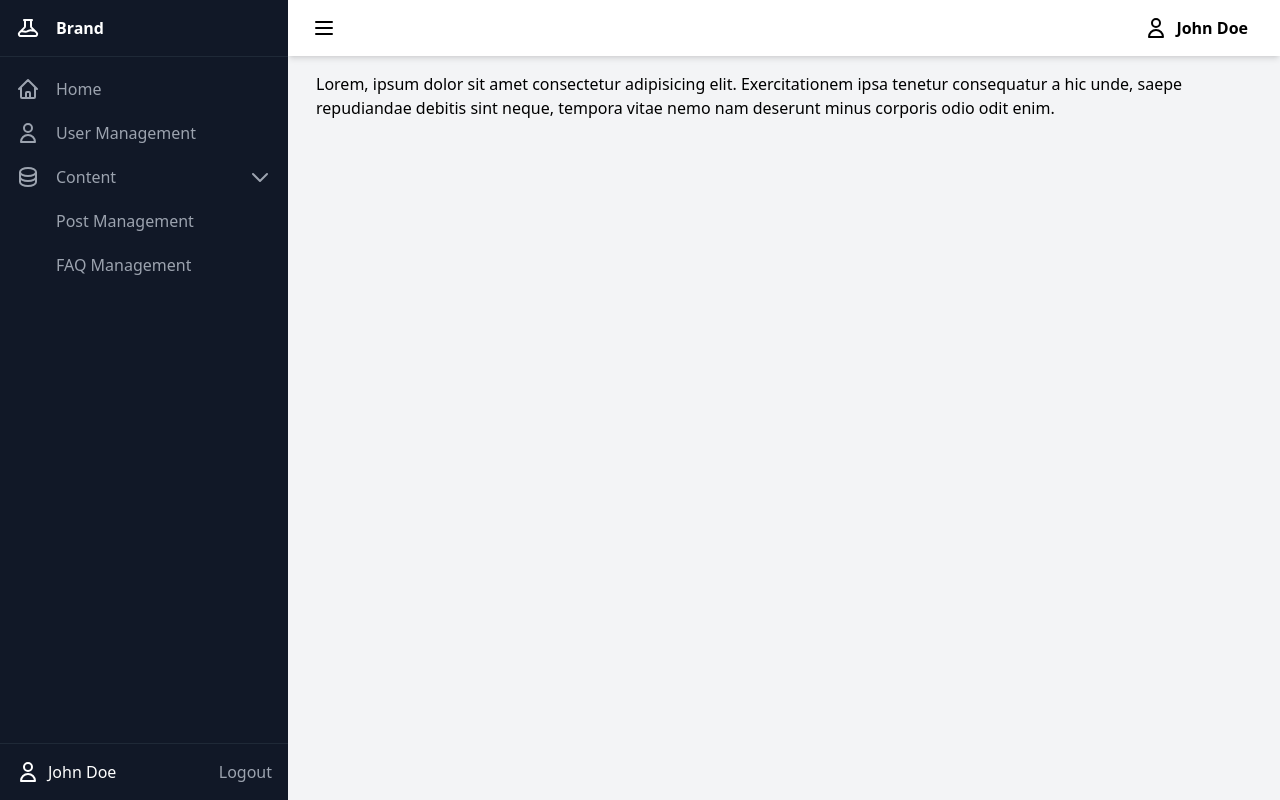
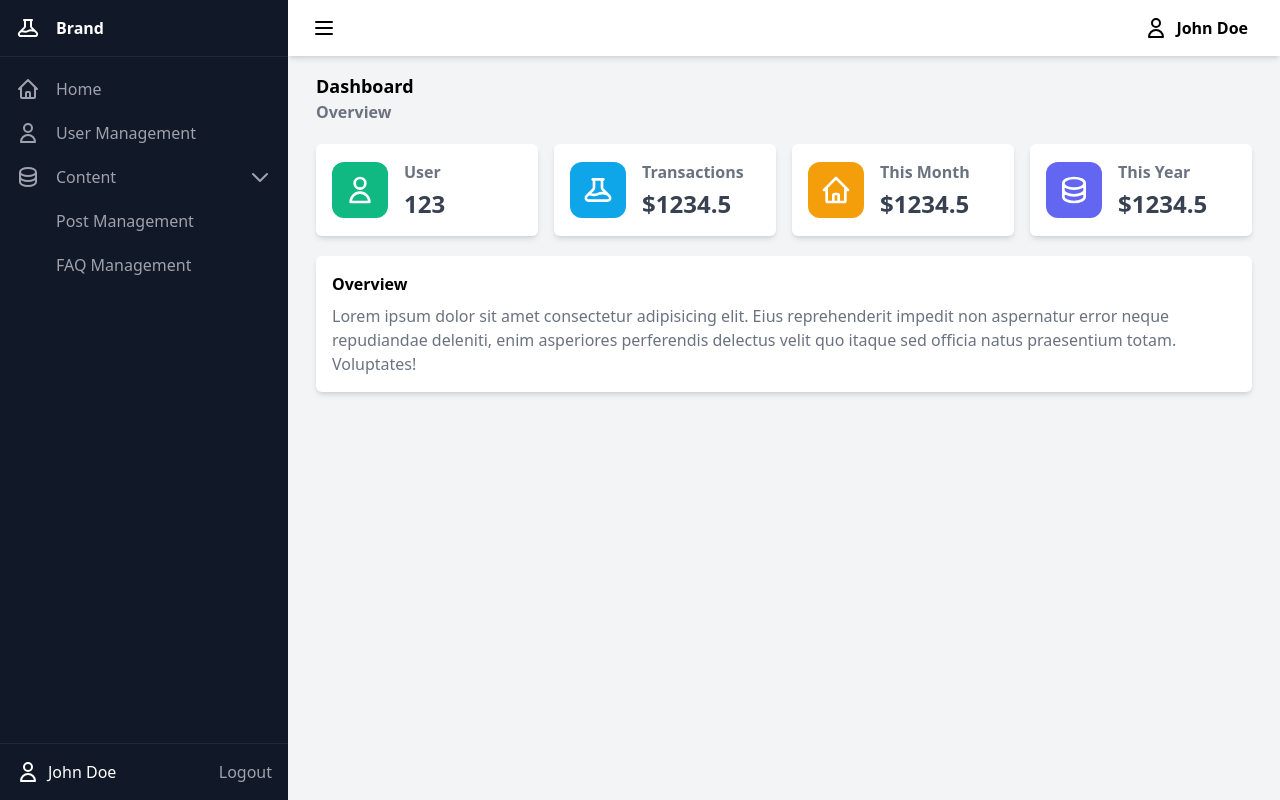
Before and after one commit to gravitano/vue3-tailwind-kit, a Vue app: page / in a window 1280 px wide. Built offline with nearby package versions, Linux system fonts and the light colour scheme.

Commit message:
feat: add simple dashboard ui

```diff
--- a/src/pages/HomeView.vue
+++ b/src/pages/HomeView.vue
@@ -1,9 +1,68 @@
-<script setup lang="ts"></script>
+<script setup lang="ts">
+import { ref } from 'vue';
+import IconBreaker from '@/components/icons/IconBreaker.vue';
+import IconDatabase from '@/components/icons/IconDatabase.vue';
+import IconUser from '@/components/icons/IconUser.vue';
+import IconHome from '@/components/icons/IconHome.vue';
+
+const stats = ref([
+  {
+    text: 'User',
+    value: '123',
+    icon: IconUser,
+    colorClass: 'bg-emerald-500',
+  },
+  {
+    text: 'Transactions',
+    value: '$1234.5',
+    icon: IconBreaker,
+    colorClass: 'bg-sky-500',
+  },
+  {
+    text: 'This Month',
+    value: '$1234.5',
+    icon: IconHome,
+    colorClass: 'bg-amber-500',
+  },
+  {
+    text: 'This Year',
+    value: '$1234.5',
+    icon: IconDatabase,
+    colorClass: 'bg-indigo-500',
+  },
+]);
+</script>
 
 <template>
-  <div>
-    Lorem, ipsum dolor sit amet consectetur adipisicing elit. Exercitationem
-    ipsa tenetur consequatur a hic unde, saepe repudiandae debitis sint neque,
-    tempora vitae nemo nam deserunt minus corporis odio odit enim.
+  <div class="mb-5">
+    <h1 class="font-semibold text-lg">Dashboard</h1>
+    <p class="text-gray-500 font-semibold">Overview</p>
+  </div>
+
+  <div class="grid grid-cols-4 gap-4 mb-5">
+    <div
+      v-for="stat in stats"
+      :key="stat.text"
+      class="bg-white shadow-md p-4 rounded-md flex gap-4 items-center"
+    >
+      <div class="p-3 rounded-xl" :class="stat.colorClass">
+        <component :is="stat.icon" class="w-8 h-8 text-white" />
+      </div>
+      <div class="space-y-1">
+        <h3 class="font-semibold text-gray-500">{{ stat.text }}</h3>
+        <h4 class="text-2xl font-bold text-gray-700">{{ stat.value }}</h4>
+      </div>
+    </div>
+  </div>
+
+  <div class="bg-white shadow-md p-4 rounded-md gap-4 space-y-2">
+    <h3 class="font-semibold">Overview</h3>
+
+    <p class="text-gray-500">
+      Lorem ipsum dolor sit amet consectetur adipisicing elit. Eius
+      reprehenderit impedit non aspernatur error neque repudiandae deleniti,
+      enim asperiores perferendis delectus velit quo itaque sed officia natus
+      praesentium totam. Voluptates!
+    </p>
   </div>
 </template>
```
